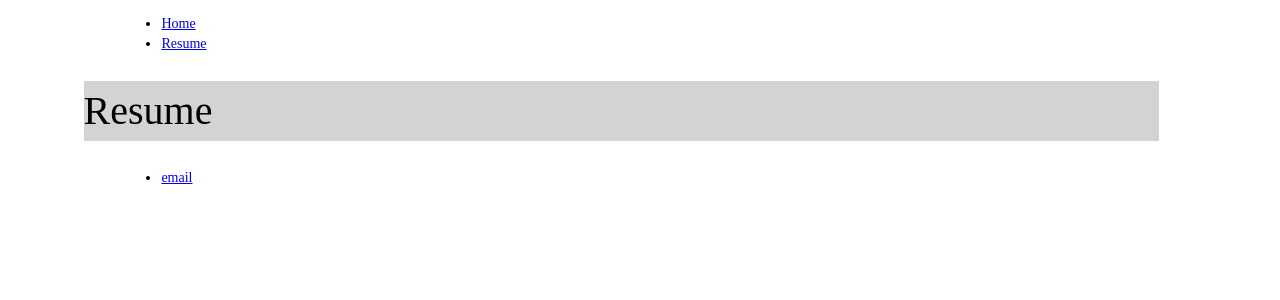
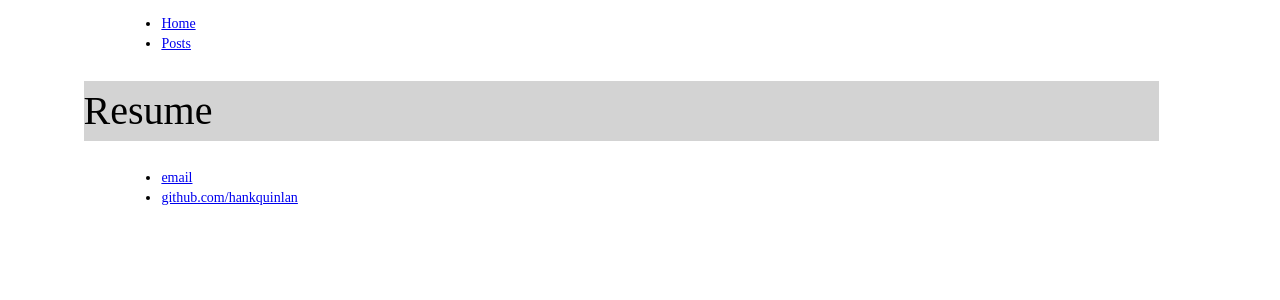
Before and after one commit to chris-milne/chris-milne.github.io, a Jekyll site: the page built from Resume/index.html, in a window 1280 px wide. Shown: the top 300 px of the page. Built offline with Jekyll 4.4.1, drawn with Linux system fonts in a browser that asks for light colours.

Commit message:
Update default.html

```diff
--- a/_layouts/default.html
+++ b/_layouts/default.html
@@ -9,9 +9,9 @@
 			<nav>
 	    		<ul>
 	        		<li><a href="/">Home</a></li>
-		        	<!--<li><a href="/Skills">Skills</a></li>-->
+		        	<!--<li><a href="/about">About</a></li>-->
 	        		<!--<li><a href="/cv">CV</a></li>-->
-	        		<li><a href="/Resume">Resume</a></li>
+	        		<li><a href="/post">Posts</a></li>
 	    		</ul>
 			</nav>
 			<div class="container">
@@ -21,8 +21,8 @@
 			</div><!-- /.container -->
 			<footer>
 	    		<ul>
-	        		<li><a href="mailto:miln0068@algonquinlive.com.com">email</a></li>
-	        		<!--<li><a href="https://github.com/hankquinlan">github.com/hankquinlan</a></li>-->
+	        		<li><a href="mailto:miln0068@algonquinlive.com">email</a></li>
+	        		<li><a href="https://github.com/hankquinlan">github.com/hankquinlan</a></li>
 				</ul>
 			</footer>
 		</body>
```
